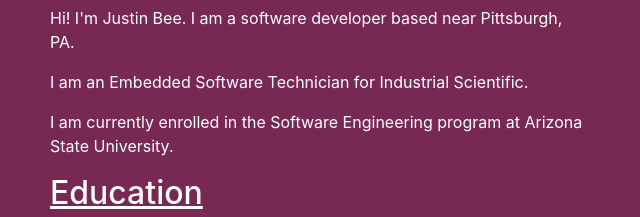
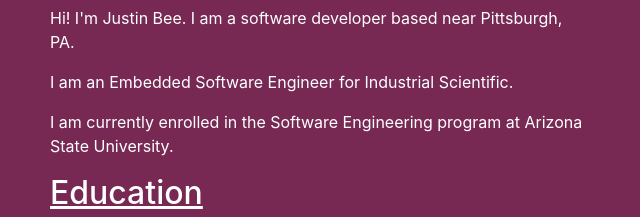
Before and after one commit to Justin-Bee/Justin-Bee.github.io, a website: page index.html in a window 1280 px wide. Shown: the part 345-562 px from the top of the page, 35-675 px from the left. Drawn offline with Linux system fonts and the light colour scheme.

Commit message:
Update index.html

```diff
--- a/index.html
+++ b/index.html
@@ -66,7 +66,7 @@
       <div class="row">
         <div class="col-lg-6">
           <p style="color:white;">Hi! I'm Justin Bee. I am a software developer based near Pittsburgh, PA.</p>
-          <P style="color:white;">I am an Embedded Software Technician for Industrial Scientific.</p>
+          <P style="color:white;">I am an Embedded Software Engineer for Industrial Scientific.</p>
           <p style="color:white;">I am currently enrolled in the Software Engineering program at Arizona State University.</p>
             </div>
       </div>
```
